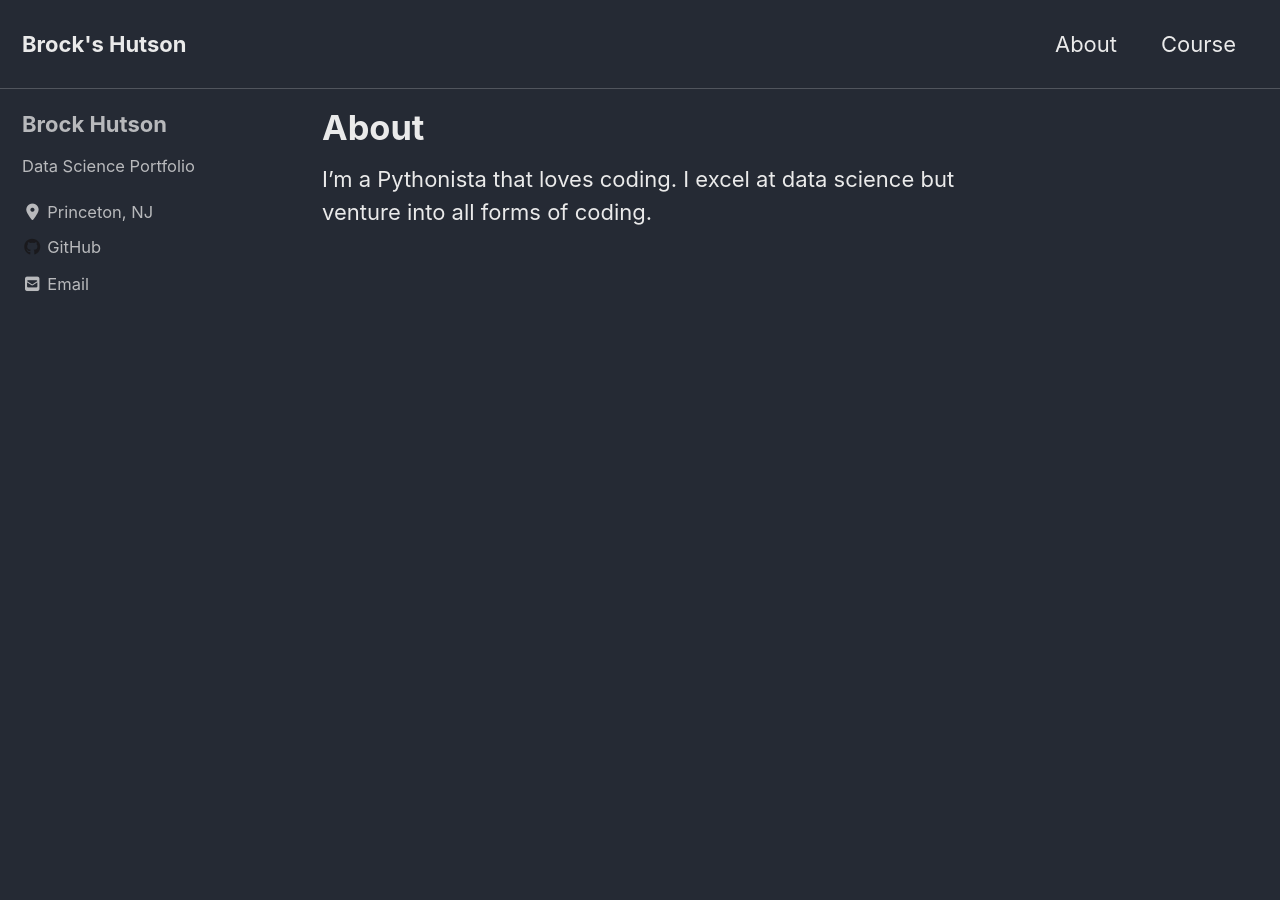
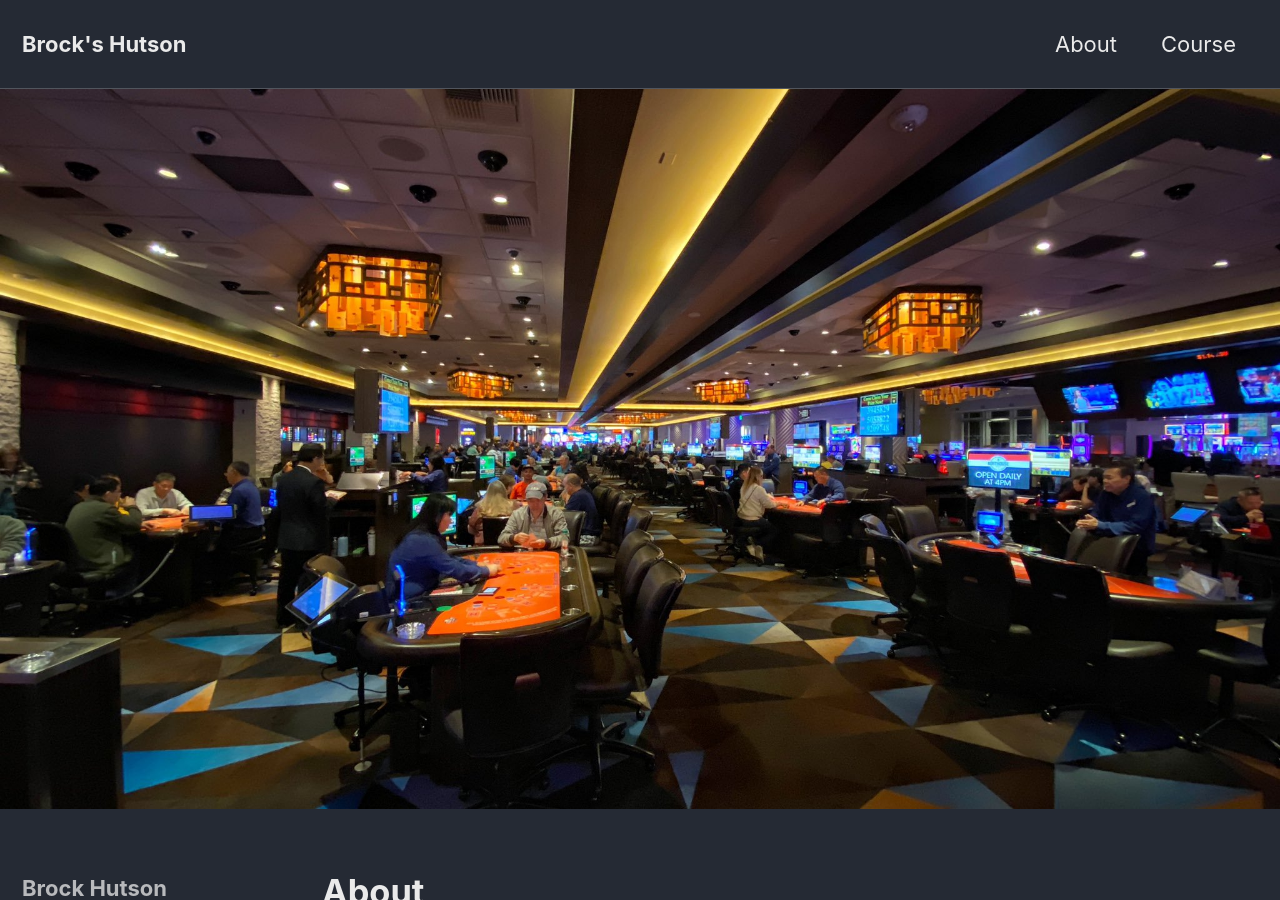
Before and after one commit to brockhutson/brockhutson.github.io, a Jekyll site: the page built from _pages/about.md, in a window 1280 px wide and 900 px high. Built offline with Jekyll 4.4.1, drawn with Linux system fonts in a browser that asks for light colours; cached includes are drawn as plain includes; nearby versions of some CDN libraries; some of the changed text lies outside the part shown.

Commit message:
fixed url links

```diff
--- a/_pages/about.md
+++ b/_pages/about.md
@@ -1,9 +1,8 @@
 ---
 title: "About"
-layout: single
-author_profile: true
-sitemap: about
 permalink: /about/
+header:
+  image: "/images/about.jpg"
 ---
 
-I'm a Pythonista that loves coding.  I excel at data science but venture into all forms of coding.
+I'm a Pythonista that loves coding.  I excel at data science but venture into all types of python.
```
